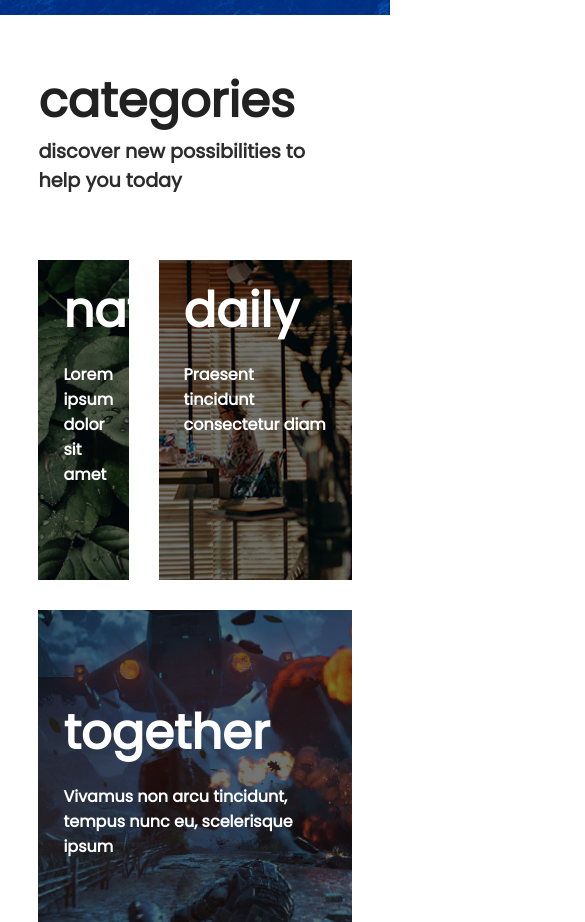
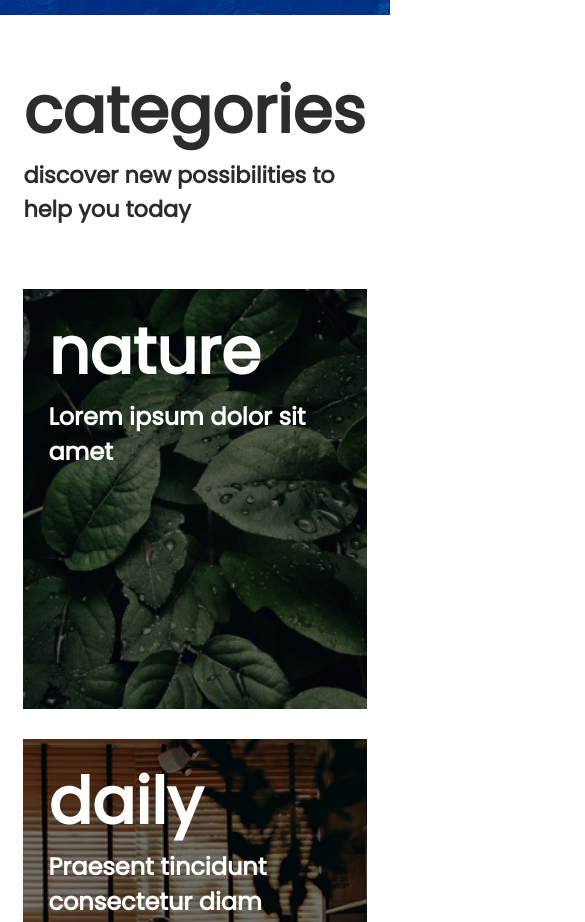
Before and after one commit to jonasmfernandes/codeby, a plain HTML site: page escalator/index.html in a window 390 px wide. Shown: the part 585-1507 px from the top of the page, 585 px wide, since content can reach past the window. Drawn offline with Linux system fonts and the light colour scheme.

Commit message:
escalator: responsive main/footer

```diff
--- a/escalator/style.css
+++ b/escalator/style.css
@@ -41,37 +41,34 @@
 
 /* container-main */
 .container {
-  margin: 0 auto;
-  padding: 0 6%;
+  margin: 0 6vw;
   padding-bottom: 6%;
 }
 
 .categories-title {
   background-color: #fff;
-  padding: 50px 15px;
+  margin: 3rem 0;
 }
 
 .categories-title h2 {
-  font-size: 3em;
-  color: rgb(34, 33, 33);
-
+  font-size: 4em;
+  color: rgb(44, 44, 44);
 }
 
 .categories-title p {
-  font-size: 1.2em;
+  font-size: 1.4em;
   font-weight: bold;
   color: rgb(44, 44, 44);
 }
 
 .grid {
-  width: 100%;
   display: flex;
   flex-wrap: wrap;
 }
 
 .grid li {
-  height: 350px;
-  padding: 15px;
+  height: 450px;
+  padding: 0 25px 25px 0;
   background-clip: content-box;
   background-size: cover;
   background-position: center;
@@ -82,19 +79,19 @@
 }
 
 .grid li.small {
-  width: 35%;
+  flex-basis: 35%;
 }
 
 .grid li.large {
-  width: 65%;
+  flex-basis: 65%;
 }
 
 .grid li.small2 {
-  width: 35%;
+  flex-basis: 35%;
 }
 
 .grid li.large2 {
-  width: 65%;
+  flex-basis: 65%;
 }
 .small {
   background-image: url(img/nature.jpg);
@@ -120,62 +117,61 @@
 }
 
 .card-title {
-  font-size: 3em;
+  font-size: 4em;
   text-transform: lowercase;
   padding-bottom: 0;
 }
 
+.card-title, .card-description {
+  margin: 15px 25px 0 25px;
+}
+
 .card-description {
+  font-size: 1.5rem;
   font-weight: bold;
-}
-.card-title, .card-description {
-  padding: 15px 25px 0px 25px;
+  margin: 0 25px 0 25px;
 }
 
 /* footer */
 .container-footer {
-  padding: 5% 7%;
+  padding: 5% 6vw;
   background-color: rgba(204, 204, 204, 0.3);
 }
 
 .footer-title {
-  font-size: 3.5em;
+  font-size: 4em;
   color: rgb(44, 44, 44);
-  padding-left: 3%;
-
 }
 .footer-description {
   color: rgb(44, 44, 44);
   font-weight: bold;
   line-height: 2em;
-  padding-left: 3%;
-  font-size: 1.1em;
+  font-size: 1.3em;
 }
 
 .graph-container {
   display: flex;
-  justify-content: space-around;
+  justify-content: space-between;
   align-items: flex-end;
 }
 
 .column {
   width: 200px;
+  margin-right: 2rem;
 }
 
 .column .header {
-  padding: 15px 0;
+  padding: 15px;
   background-color: #1b558f;
 }
 
 .column .header h4 {
   font-size: 2.2em;
-  padding-left: 25px;
   color: #fff;
 }
 
 .column .header p {
-  padding-left: 25px;
-  font-size: 1.3em;
+  font-size: 1em;
   color: #fff;
   font-weight: bold;
 }
@@ -221,6 +217,29 @@
     font-size: 1em;
   }
 }
+
+
+@media (max-width: 1024px) {
+  .grid li.small{
+    flex: 1 0 600px;
+  }
+  .grid li.small2 {
+    flex: 1 0 600px;
+  }
+  .grid li.medium {
+    flex: 1 0 600px;
+  }
+  .grid li.large {
+    flex: 1 0 600px;
+  }
+  .grid li.large2 {
+    flex: 1 0 600px;
+  }
+  .grid li {
+    padding: 15px 0;
+  }
+}
+
 @media (max-width: 768px) {
   .hero {
     padding: 9% 0;
@@ -228,7 +247,24 @@
   .hero .header-title {
     font-size: 3.5rem;
   }
+
+  .grid li.small{
+    flex: 1 0 88vw;
+  }
+  .grid li.small2 {
+    flex: 1 0 88vw;
+  }
+  .grid li.medium {
+    flex: 1 0 88vw;
+  }
+  .grid li.large {
+    flex: 1 0 88vw;
+  }
+  .grid li.large2 {
+    flex: 1 0 88vw;
+  }
 }
+
 @media (min-width: 1361px) {
   .hero {
     padding: 5% 0;
```
